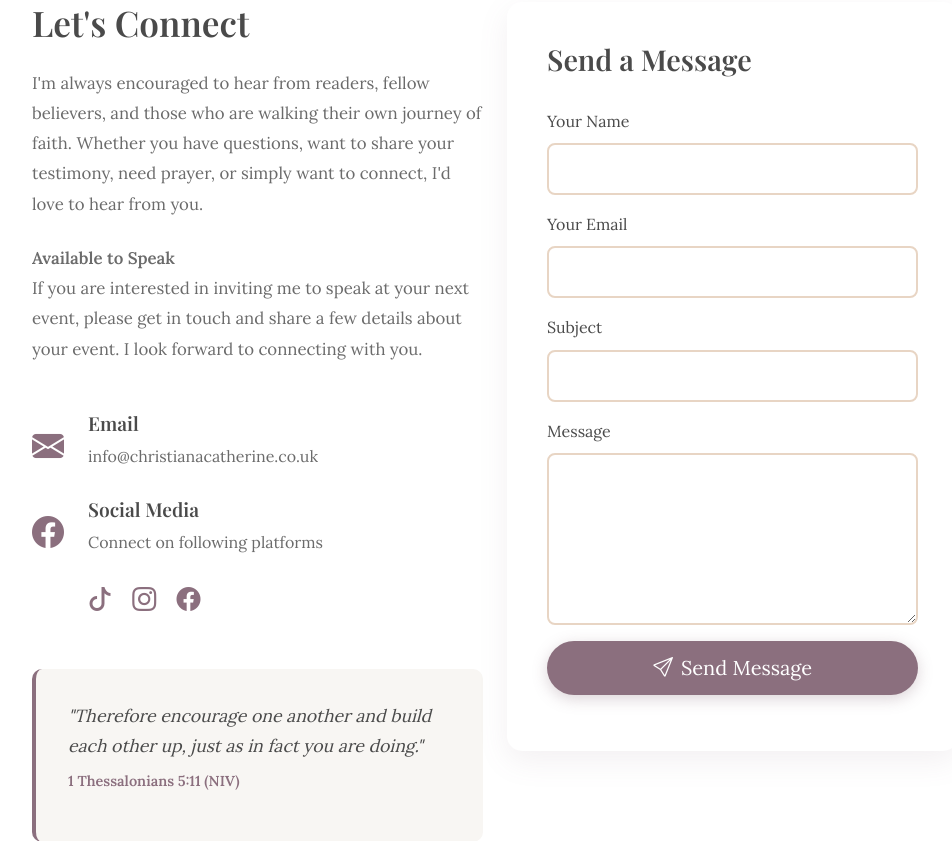
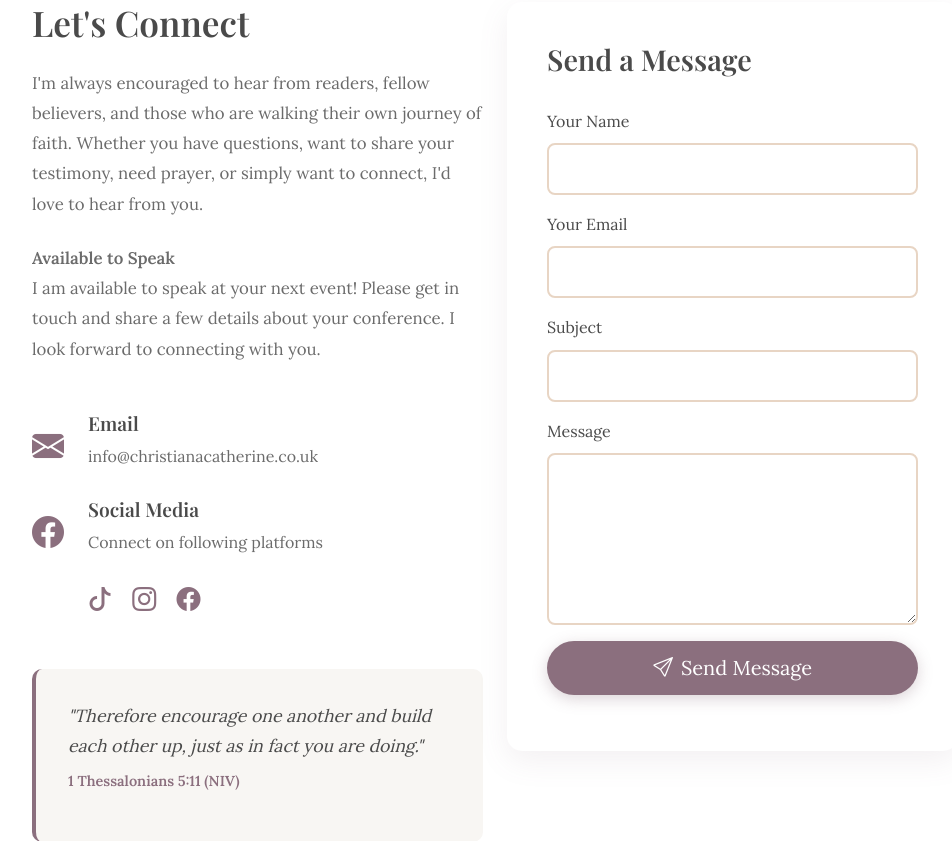
Before and after one commit to pals-iam/christy_project, a Django app: page /contact/ in a window 1280 px wide. Shown: the part 428-1269 px from the top of the page, without its empty margins (145-1097 px from the left). Run offline with Django 4.2, Linux system fonts and the light colour scheme.

Commit message:
contact_page_update

```diff
--- a/website/templates/website/contact.html
+++ b/website/templates/website/contact.html
@@ -56,8 +56,7 @@
                             </p>
                             <span class="fw-bolder contact-text">Available to Speak</span>
                             <p class="contact-text">
-                                If you are interested in inviting me to speak at your next event, please get in touch and
-                                share a few details about your event. I look forward to connecting with you.
+                                I am available to speak at your next event! Please get in touch and share a few details about your conference. I look forward to connecting with you.
                             </p>
                             <p class="contact-text d-none">
                                 Your stories, testimonies, and words of encouragement are a blessing to me, and I'm grateful
```
